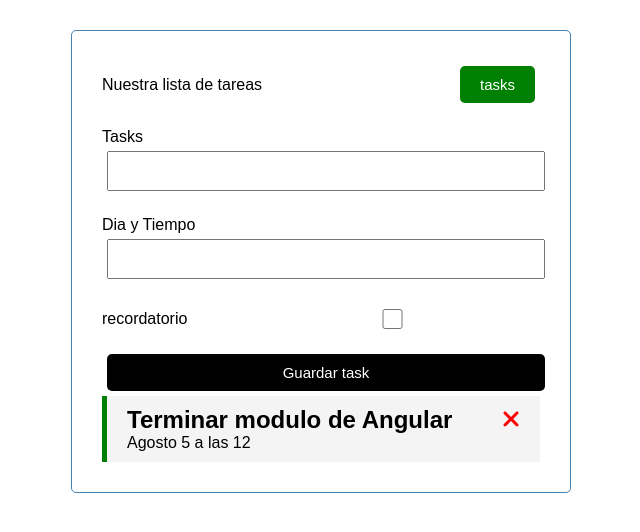
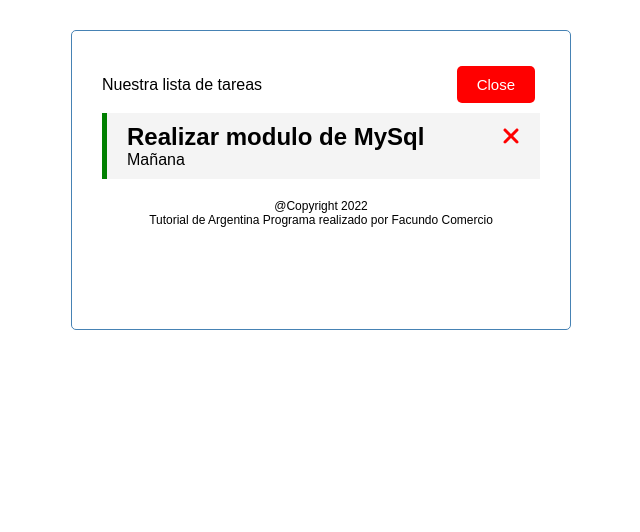
Before and after one commit to FacuNan/Lista-tareas-Argentina-ProgramA-, an Angular app: page / in a window 1280 px wide. Shown: the top 532 px of the page, without its empty margins (319-959 px from the left). Built offline with nearby package versions, Linux system fonts and the light colour scheme; data requests are answered from the project's data file.

Commit message:
Proyecto concluido

```diff
--- a/db.json
+++ b/db.json
@@ -1,9 +1,10 @@
 {
   "tasks": [
     {
+      "text": "Realizar modulo de MySql",
+      "dia": "Mañana",
+      "Recordatorio": true,
       "id": 1,
-      "text": "Terminar modulo de Angular",
-      "dia": "Agosto 5 a las 12",
       "recordatorio": true
     }
   ]
--- a/src/app/app.component.html
+++ b/src/app/app.component.html
@@ -1,6 +1,7 @@
 <div class="container">
     <app-headers></app-headers>
     <app-tasks></app-tasks>
+    <app-footer></app-footer>
 </div>
 
 
--- a/src/app/app.module.ts
+++ b/src/app/app.module.ts
@@ -8,9 +8,16 @@ import { ButtonComponent } from './components/button/button.component';
 import { TasksComponent } from './components/tasks/tasks.component';
 import { TasksItemComponent } from './components/tasks-item/tasks-item.component';
 import { FontAwesomeModule } from '@fortawesome/angular-fontawesome';
-import{HttpClientModule}from '@angular/common/http';
-import{FormsModule}from '@angular/forms';
+import { HttpClientModule } from '@angular/common/http';
+import { FormsModule } from '@angular/forms';
 import { AddTaskComponent } from './components/add-task/add-task.component'
+import { RouterModule, Routes } from '@angular/router';
+import { FooterComponent } from './components/footer/footer.component';
+
+const appRoutes:Routes=[
+  {path:'', component:TasksComponent}
+]
+
 
 @NgModule({
   declarations: [
@@ -20,6 +27,7 @@ import { AddTaskComponent } from './components/add-task/add-task.component'
     TasksComponent,
     TasksItemComponent,
     AddTaskComponent,
+    FooterComponent,
 
   ],
   imports: [
@@ -27,7 +35,8 @@ import { AddTaskComponent } from './components/add-task/add-task.component'
     AppRoutingModule,
     FontAwesomeModule,
     HttpClientModule,
-    FormsModule
+    FormsModule,
+
 
   ],
   providers: [],
--- a/src/app/components/add-task/add-task.component.html
+++ b/src/app/components/add-task/add-task.component.html
@@ -1,4 +1,4 @@
-<form action="" (ngSubmit)="onSubmit()">
+<form action="" (ngSubmit)="onSubmit()" *ngIf="showAddTask">
     <div class="form-control">
         <label for="text">
             Tasks
--- a/src/app/components/add-task/add-task.component.ts
+++ b/src/app/components/add-task/add-task.component.ts
@@ -1,4 +1,6 @@
 import { Component, Output, EventEmitter } from '@angular/core';
+import { Subscription } from 'rxjs';
+import { InterfaceService } from 'src/app/service/interface.service';
 import { task } from 'src/app/task';
 
 @Component({
@@ -7,17 +9,21 @@ import { task } from 'src/app/task';
   styleUrls: ['./add-task.component.css']
 })
 export class AddTaskComponent {
-  @Output() onAddTask: EventEmitter<task>= new  EventEmitter();
-text: String="";
-dia: String="";
-Recordatorio: boolean=false;
-
-onSubmit(){
-  if(this.text.length== 0){
+  @Output() onAddTask: EventEmitter<task> = new EventEmitter();
+  text: String = "";
+  dia: String = "";
+  Recordatorio: boolean = false;
+  showAddTask: Boolean = false;
+  subscription?:Subscription;
+constructor(private interfaceService: InterfaceService){
+  this.subscription = this.interfaceService.onToggle().subscribe(value => this.showAddTask=value);
+}
+  onSubmit() {
+    if (this.text.length == 0) {
       alert('ingrese un texto')
       return
     }
-const {text,dia,Recordatorio} =this
+    const { text, dia, Recordatorio } = this
     const newTask = {
       text,
       dia,
--- /dev/null
+++ b/src/app/components/footer/footer.component.css
@@ -0,0 +1,8 @@
+footer{
+    text-align:center;
+    margin-top: 20px;
+}
+
+footer p{
+    font-size: 12px;
+}
--- /dev/null
+++ b/src/app/components/footer/footer.component.html
@@ -0,0 +1,4 @@
+<footer>
+<p>@Copyright 2022</p>
+<p>Tutorial de Argentina Programa realizado por Facundo Comercio</p>
+</footer>
--- a/src/app/components/headers/headers.component.html
+++ b/src/app/components/headers/headers.component.html
@@ -1,5 +1,5 @@
 <header>
 <p>{{title}}</p>
-<app-button color="green" text="tasks" (btnEvent)="toggleAddTask()"></app-button>
+<app-button color="{{showAddTask ? 'red': 'green'}}" text="{{showAddTask ? 'Close': 'Add'}}" (btnEvent)="toggleAddTask()"></app-button>
 
 </header>
--- a/src/app/components/headers/headers.component.ts
+++ b/src/app/components/headers/headers.component.ts
@@ -1,4 +1,7 @@
 import { Component } from '@angular/core';
+import { Subscription } from 'rxjs';
+
+import { InterfaceService } from 'src/app/service/interface.service';
 
 @Component({
   selector: 'app-headers',
@@ -7,9 +10,15 @@ import { Component } from '@angular/core';
 })
 export class HeadersComponent {
   title: string = 'Nuestra lista de tareas';
+  showAddTask: boolean = true;
+  subscription?: Subscription;
+  constructor(private interfaceService: InterfaceService) {
+    this.subscription = this.interfaceService.onToggle().subscribe(value => this.showAddTask = value)
+  }
+  toggleAddTask() {
+    console.log("logrado")
+    this.interfaceService.toggleAddTask();
 
-  toggleAddTask(){
-  console.log('click')
   }
 
 
--- /dev/null
+++ b/src/app/service/interface.service.ts
@@ -0,0 +1,23 @@
+import { Injectable } from '@angular/core';
+import { Observable, Subject } from 'rxjs';
+
+@Injectable({
+  providedIn: 'root'
+})
+
+export class InterfaceService {
+  private showAddTask: boolean = false;
+  private subject = new Subject<any>();
+
+  constructor() { }
+
+  toggleAddTask(): void {
+
+    this.showAddTask = !this.showAddTask;
+    this.subject.next(this.showAddTask);
+  }
+
+  onToggle(): Observable<any> {
+    return this.subject.asObservable();
+  }
+}
```
Also changed, not shown: src/app/components/footer/footer.component.ts (added, +10 -0 lines), 2 other files (tests, documents, lock files or other folders). Lines whose indentation alone changed are shown as unchanged.
